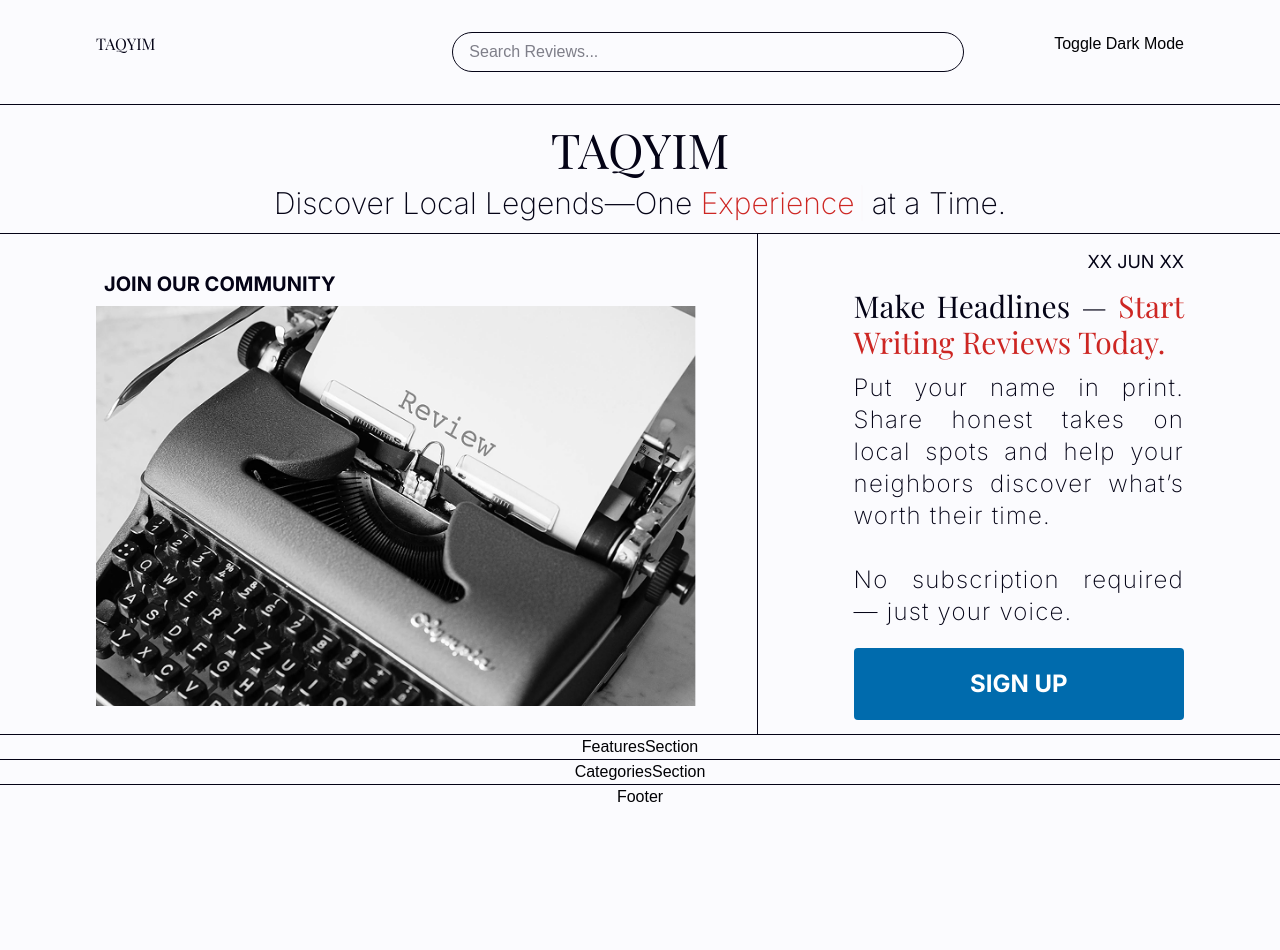
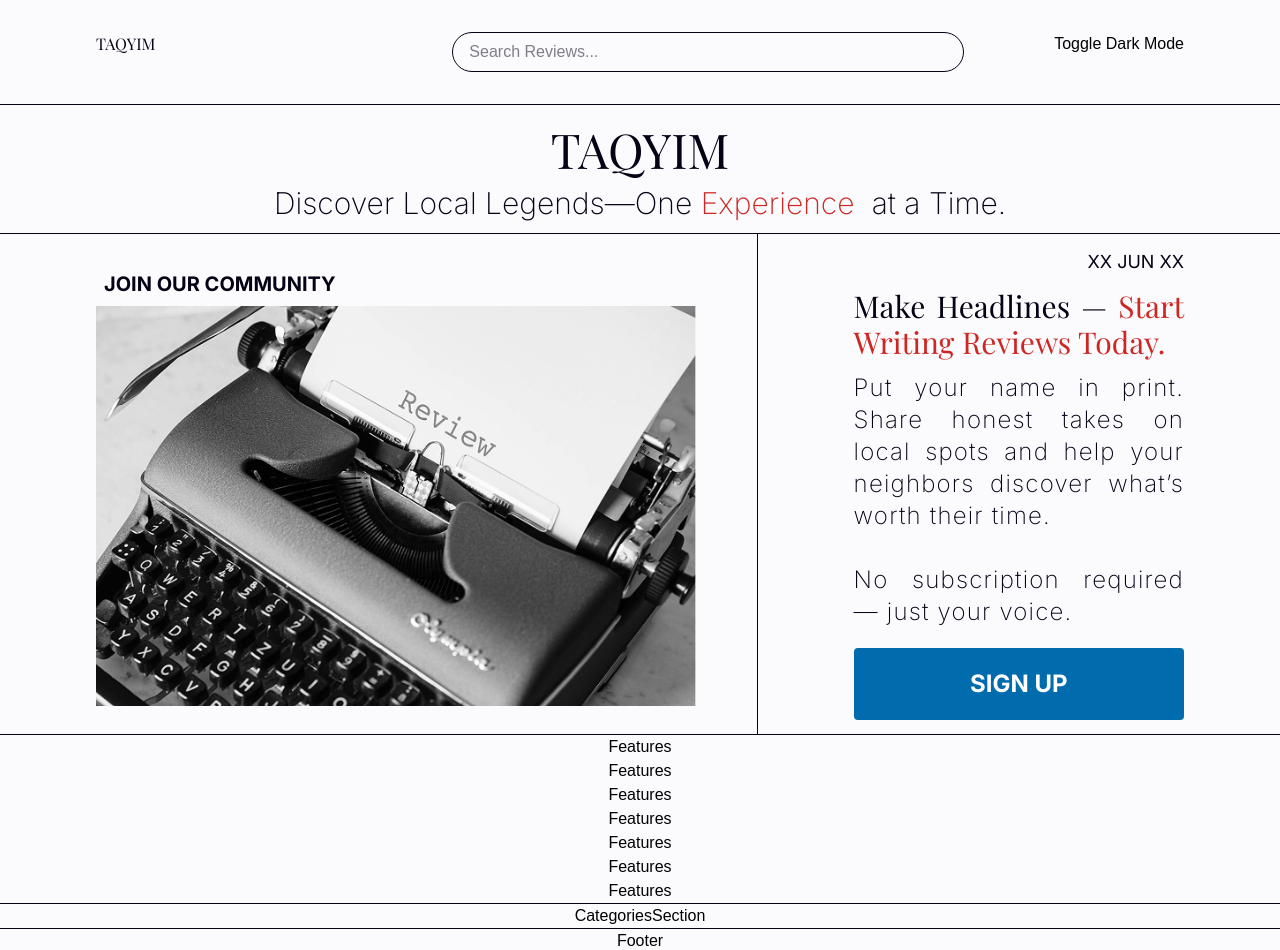
Before and after one commit to iMalakAhmed/Taqyim, a Next.js app in the folder frontend/: page / in a window 1280 px wide. Shown: the top 950 px of the page. Before the commit the page ends 809 px from the top, so only its background shows below. Built offline with nearby package versions, Linux system fonts and the light colour scheme.

Commit message:
modified transitions

```diff
--- a/frontend/src/app/components/FeaturesSection.tsx
+++ b/frontend/src/app/components/FeaturesSection.tsx
@@ -1,3 +1,13 @@
 export default function FeaturesSection() {
-  return <div>FeaturesSection</div>;
+  return (
+    <div>
+      <div>Features</div>
+      <div>Features</div>
+      <div>Features</div>
+      <div>Features</div>
+      <div>Features</div>
+      <div>Features</div>
+      <div>Features</div>
+    </div>
+  );
 }
--- a/frontend/src/app/components/ui/HorizontalLine.tsx
+++ b/frontend/src/app/components/ui/HorizontalLine.tsx
@@ -1,16 +1,34 @@
 "use client";
 
-import { useEffect, useState } from "react";
+import { useEffect, useRef, useState } from "react";
 
 export default function HorizontalLine() {
   const [visible, setVisible] = useState(false);
+  const ref = useRef<HTMLDivElement>(null);
 
   useEffect(() => {
-    setTimeout(() => setVisible(true), 5);
+    const observer = new IntersectionObserver(
+      ([entry]) => {
+        if (entry.isIntersecting) {
+          setVisible(true);
+          observer.disconnect(); // Trigger only once
+        }
+      },
+      {
+        threshold: 0.1,
+      }
+    );
+
+    if (ref.current) {
+      observer.observe(ref.current);
+    }
+
+    return () => observer.disconnect();
   }, []);
 
   return (
     <div
+      ref={ref}
       className={`h-px bg-text transition-all duration-700 ease-out ${
         visible ? "w-full opacity-100" : "w-0 opacity-0"
       }`}
--- a/frontend/src/app/components/ui/VerticalLine.tsx
+++ b/frontend/src/app/components/ui/VerticalLine.tsx
@@ -1,5 +1,6 @@
 "use client";
-import { useEffect, useState } from "react";
+
+import { useEffect, useRef, useState } from "react";
 
 interface VerticalLineProps {
   className?: string;
@@ -7,13 +8,31 @@ interface VerticalLineProps {
 
 export default function VerticalLine({ className = "" }: VerticalLineProps) {
   const [visible, setVisible] = useState(false);
+  const ref = useRef<HTMLDivElement>(null);
 
   useEffect(() => {
-    setTimeout(() => setVisible(true), 10);
+    const observer = new IntersectionObserver(
+      ([entry]) => {
+        if (entry.isIntersecting) {
+          setVisible(true);
+          observer.disconnect();
+        }
+      },
+      {
+        threshold: 0.1,
+      }
+    );
+
+    if (ref.current) {
+      observer.observe(ref.current);
+    }
+
+    return () => observer.disconnect();
   }, []);
 
   return (
     <div
+      ref={ref}
       className={`
         w-px bg-text transition-all duration-700 ease-out
         ${visible ? "opacity-100" : "h-0 opacity-0"}
```
